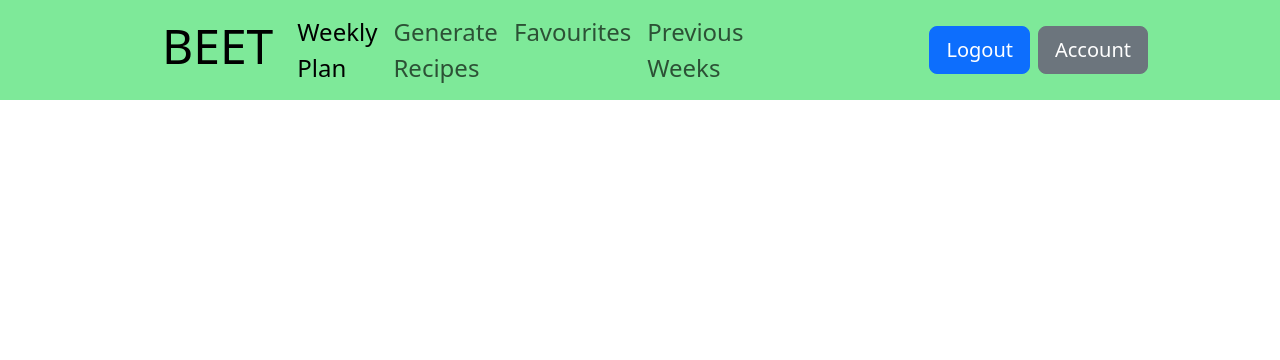
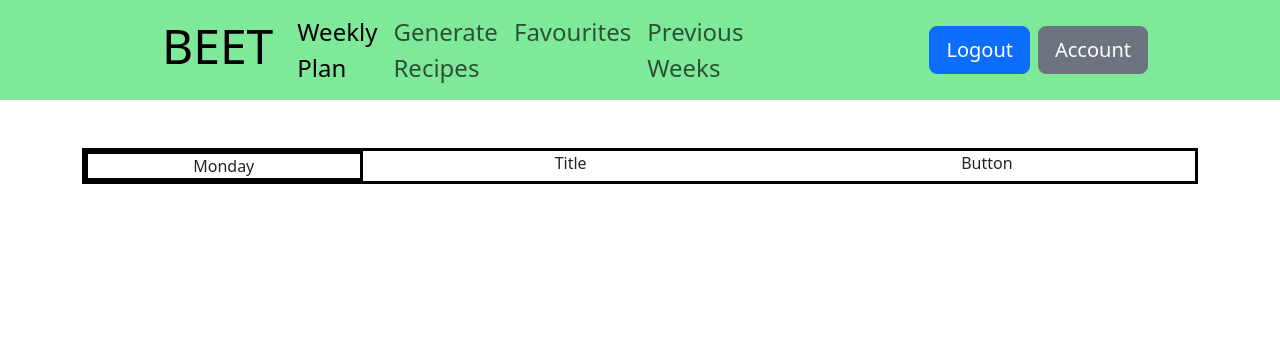
Before and after one commit to 98damage/cs50Final, a Flask app: page / in a window 1280 px wide. Shown: the top 360 px of the page. Run offline with Flask 3, Linux system fonts and the light colour scheme; a user stored in the database is signed in; some libraries are stand-ins or nearby versions.

Commit message:
Recipe methods, ingredients etc saved to SQL db

```diff
--- a/app.py
+++ b/app.py
@@ -24,14 +24,14 @@ db = SQL("sqlite:///beet.db")
 
 @app.route("/", methods=['GET', 'POST']) # HOMEPAGE (AFTER USER LOGS IN)
 @login_required
-def index():
-    """Home Page once logged in"""
+def weekly_plan():
+    """Weekly Plan Once Logged In"""
 
     if request.method == 'POST':
-        return render_template("layout.html")
+        return render_template("weeklyPlan.html")
 
     else:
-        return render_template("layout.html")
+        return render_template("weeklyPlan.html")
 
 
 @app.route("/login", methods=['GET', 'POST'])
@@ -221,16 +221,26 @@ def generate():
         if userDb_data[0]['titles_generated']:
             selected_recipe_id = json.loads(request.form.get('selected-recipes')) # convert string to list
 
-            recipe_list = select_recipes(selected_recipe_id) # USE recipe_list in generate_methods function!!!
+            recipe_list = select_recipes(selected_recipe_id)
             recipe_methods = generate_recipe_methods(recipe_list, survey_userData)
-            print(recipe_methods[0]['title'])
-            print(recipe_methods[0]['ingredients'])
 
-            #db.execute('INSERT INTO added_recipes (title, meal_type, cuisine) VALUES')
+            # in the off chance the api doesn't work and recipe_methods returns error of NoneType
+            while recipe_methods is None or len(recipe_methods) == 0:
+                recipe_methods = generate_recipe_methods(recipe_list, survey_userData)
+
+            #print(recipe_methods[0])
+            #print(recipe_methods[0]['meal_type'])
+            #print(recipe_methods[0]['ingredients'])
+
+            for recipe in recipe_methods:
+                method_json = json.dumps(recipe['method']) # convert lists to JSON fields for SQL DB
+                ingredients_json = json.dumps(recipe['ingredients'])
+                db.execute('INSERT INTO added_recipes (title, meal_type, cuisine, method, ingredients, user_id) VALUES (?,?,?,?,?,?)',
+                        recipe['title'], recipe['meal_type'], recipe['cuisine'], method_json, ingredients_json, session['user_id'])
+                print(recipe['title'])
 
             # delete data from recipes table once methods/ingredients have been chosen
-            #db.execute('DELETE FROM recipes WHERE user_id=?', session['user_id'])
-            #db.execute('UPDATE users SET titles_generated=0')
+            db.execute('DELETE FROM recipes WHERE user_id=?', session['user_id'])
 
             # display users weekly recipe plan
             return redirect("/")
@@ -311,7 +321,7 @@ def generate_recipe_methods(recipes_input, survey_userData):
         f"List of dictionaries including recipe titles and the associated meal types & cuisine of that recipe: {recipes_input}\n"
         f"Dietary Requirements: The recipes should match the following dietary requirements: {json.loads(survey_userData[0]['dietary'])}.\n"
         f"Servings: Each recipe should be designed to serve {survey_userData[0]['servings']} people.\n"
-        f"Meal Types: Each recipe should indicate whether it is best suited for breakfast, lunch, or dinner.\n"
+        "Meal Types: Each recipe should indicate whether it is best suited for breakfast, lunch, or dinner.\n"
         "For each recipe, return a JSON array of objects where each object contains the following fields:\n"
         "title (the recipe title),\n"
         "cuisine (the cuisine of the meal),\n"
--- a/static/styles.css
+++ b/static/styles.css
@@ -43,3 +43,8 @@
     justify-content: flex-start;
     padding: 16px;
 }
+
+.weekly-container {
+    border-style: solid;
+    border-color: black;
+}
--- /dev/null
+++ b/templates/weeklyPlan.html
@@ -0,0 +1,25 @@
+{% extends "layout.html" %}
+
+{% block title %}
+Weekly Plan
+{% endblock %}
+
+{% block main %}
+<div class="container text-center">
+    <div class="row weekly-container">
+      <div class="col-sm-3 weekly-container">
+        Monday
+      </div>
+      <div class="col-sm-9">
+        <div class="row">
+          <div class="col-8 col-sm-6">
+            Title
+          </div>
+          <div class="col-4 col-sm-6">
+            Button
+          </div>
+        </div>
+      </div>
+    </div>
+  </div>
+{% endblock %}
```
Also changed, not shown: static/buttonClick.js (added, +68 -0 lines), templates/generate.html (+1 -73 lines), beet.db, 2 other files.
